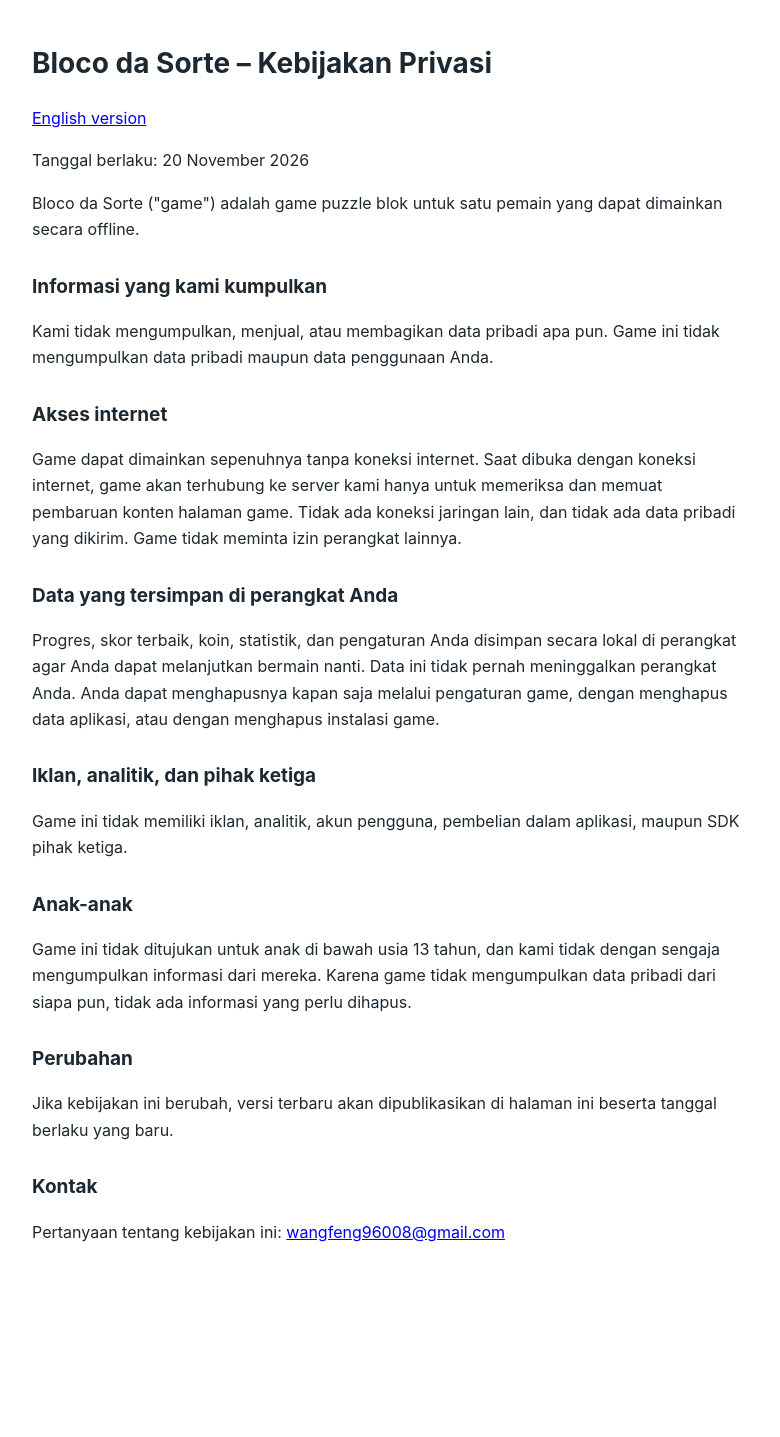
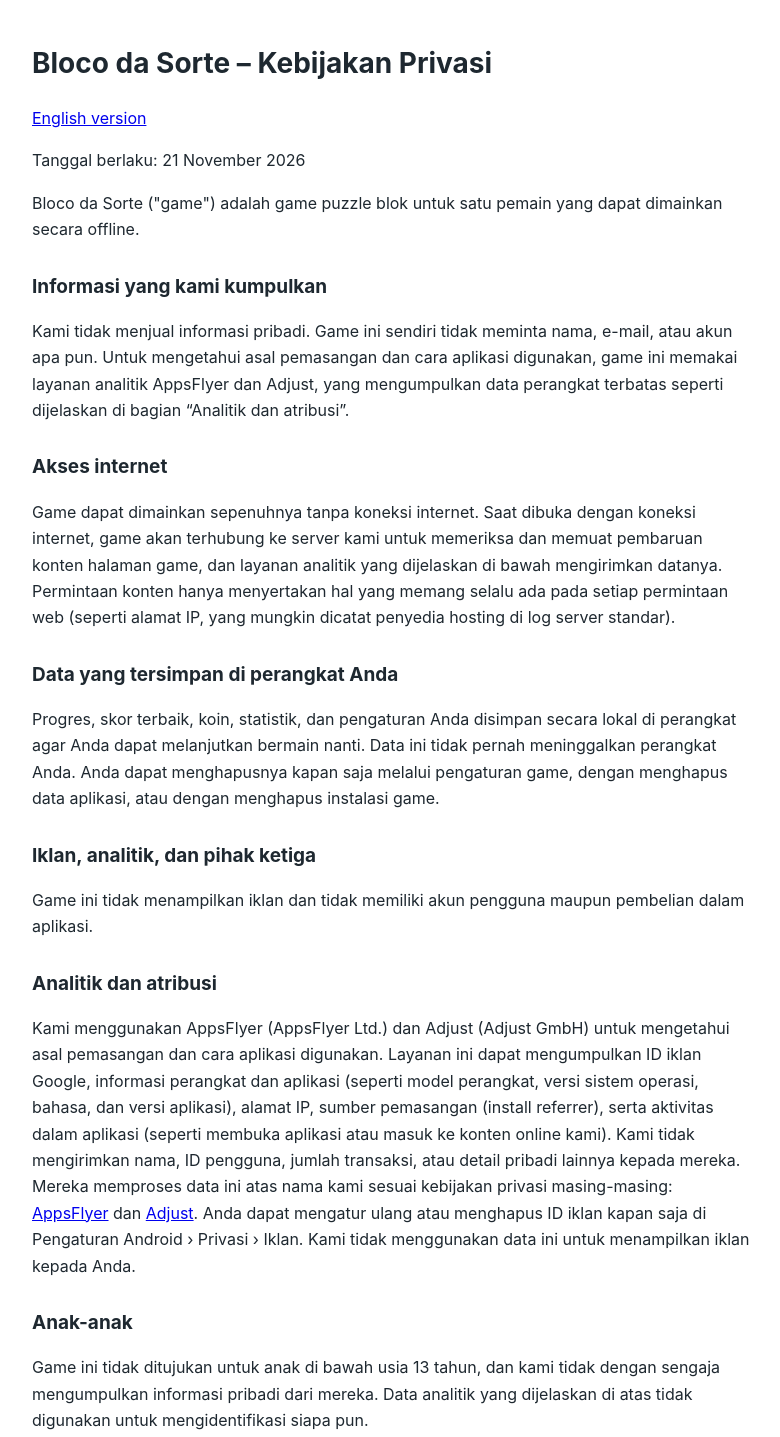
Before and after one commit to wangfeng123-123/wangfeng123-123.github.io, a plain HTML site: page blocosorte/privacy-id.html in a window 1280 px wide. Shown: the top 1437 px of the page, without its empty margins (248-1028 px from the left). Before the commit the page ends 1285 px from the top, so only its background shows below. Drawn offline with Linux system fonts and the light colour scheme.

Commit message:
Update privacy policy effective date and details

```diff
--- a/blocosorte/privacy-id.html
+++ b/blocosorte/privacy-id.html
@@ -2,18 +2,20 @@
 <style>body{font-family:-apple-system,Segoe UI,Roboto,sans-serif;max-width:720px;margin:40px auto;padding:0 20px;line-height:1.65;color:#1e2830}h1{font-size:28px}h2{font-size:19px;margin-top:28px}</style></head><body>
 <h1>Bloco da Sorte – Kebijakan Privasi</h1>
 <p><a href="https://wangfeng123-123.github.io/blocosorte/privacy.html">English version</a></p>
-<p>Tanggal berlaku: 20 November 2026</p>
+<p>Tanggal berlaku: 21 November 2026</p>
 <p>Bloco da Sorte ("game") adalah game puzzle blok untuk satu pemain yang dapat dimainkan secara offline.</p>
 <h2>Informasi yang kami kumpulkan</h2>
-<p>Kami tidak mengumpulkan, menjual, atau membagikan data pribadi apa pun. Game ini tidak mengumpulkan data pribadi maupun data penggunaan Anda.</p>
+<p>Kami tidak menjual informasi pribadi. Game ini sendiri tidak meminta nama, e-mail, atau akun apa pun. Untuk mengetahui asal pemasangan dan cara aplikasi digunakan, game ini memakai layanan analitik AppsFlyer dan Adjust, yang mengumpulkan data perangkat terbatas seperti dijelaskan di bagian “Analitik dan atribusi”.</p>
 <h2>Akses internet</h2>
-<p>Game dapat dimainkan sepenuhnya tanpa koneksi internet. Saat dibuka dengan koneksi internet, game akan terhubung ke server kami hanya untuk memeriksa dan memuat pembaruan konten halaman game. Tidak ada koneksi jaringan lain, dan tidak ada data pribadi yang dikirim. Game tidak meminta izin perangkat lainnya.</p>
+<p>Game dapat dimainkan sepenuhnya tanpa koneksi internet. Saat dibuka dengan koneksi internet, game akan terhubung ke server kami untuk memeriksa dan memuat pembaruan konten halaman game, dan layanan analitik yang dijelaskan di bawah mengirimkan datanya. Permintaan konten hanya menyertakan hal yang memang selalu ada pada setiap permintaan web (seperti alamat IP, yang mungkin dicatat penyedia hosting di log server standar).</p>
 <h2>Data yang tersimpan di perangkat Anda</h2>
 <p>Progres, skor terbaik, koin, statistik, dan pengaturan Anda disimpan secara lokal di perangkat agar Anda dapat melanjutkan bermain nanti. Data ini tidak pernah meninggalkan perangkat Anda. Anda dapat menghapusnya kapan saja melalui pengaturan game, dengan menghapus data aplikasi, atau dengan menghapus instalasi game.</p>
 <h2>Iklan, analitik, dan pihak ketiga</h2>
-<p>Game ini tidak memiliki iklan, analitik, akun pengguna, pembelian dalam aplikasi, maupun SDK pihak ketiga.</p>
+<p>Game ini tidak menampilkan iklan dan tidak memiliki akun pengguna maupun pembelian dalam aplikasi.</p>
+<h2>Analitik dan atribusi</h2>
+<p>Kami menggunakan AppsFlyer (AppsFlyer Ltd.) dan Adjust (Adjust GmbH) untuk mengetahui asal pemasangan dan cara aplikasi digunakan. Layanan ini dapat mengumpulkan ID iklan Google, informasi perangkat dan aplikasi (seperti model perangkat, versi sistem operasi, bahasa, dan versi aplikasi), alamat IP, sumber pemasangan (install referrer), serta aktivitas dalam aplikasi (seperti membuka aplikasi atau masuk ke konten online kami). Kami tidak mengirimkan nama, ID pengguna, jumlah transaksi, atau detail pribadi lainnya kepada mereka. Mereka memproses data ini atas nama kami sesuai kebijakan privasi masing-masing: <a href="https://www.appsflyer.com/legal/privacy-policy/">AppsFlyer</a> dan <a href="https://www.adjust.com/terms/privacy-policy/">Adjust</a>. Anda dapat mengatur ulang atau menghapus ID iklan kapan saja di Pengaturan Android › Privasi › Iklan. Kami tidak menggunakan data ini untuk menampilkan iklan kepada Anda.</p>
 <h2>Anak-anak</h2>
-<p>Game ini tidak ditujukan untuk anak di bawah usia 13 tahun, dan kami tidak dengan sengaja mengumpulkan informasi dari mereka. Karena game tidak mengumpulkan data pribadi dari siapa pun, tidak ada informasi yang perlu dihapus.</p>
+<p>Game ini tidak ditujukan untuk anak di bawah usia 13 tahun, dan kami tidak dengan sengaja mengumpulkan informasi pribadi dari mereka. Data analitik yang dijelaskan di atas tidak digunakan untuk mengidentifikasi siapa pun.</p>
 <h2>Perubahan</h2>
 <p>Jika kebijakan ini berubah, versi terbaru akan dipublikasikan di halaman ini beserta tanggal berlaku yang baru.</p>
 <h2>Kontak</h2>
```
